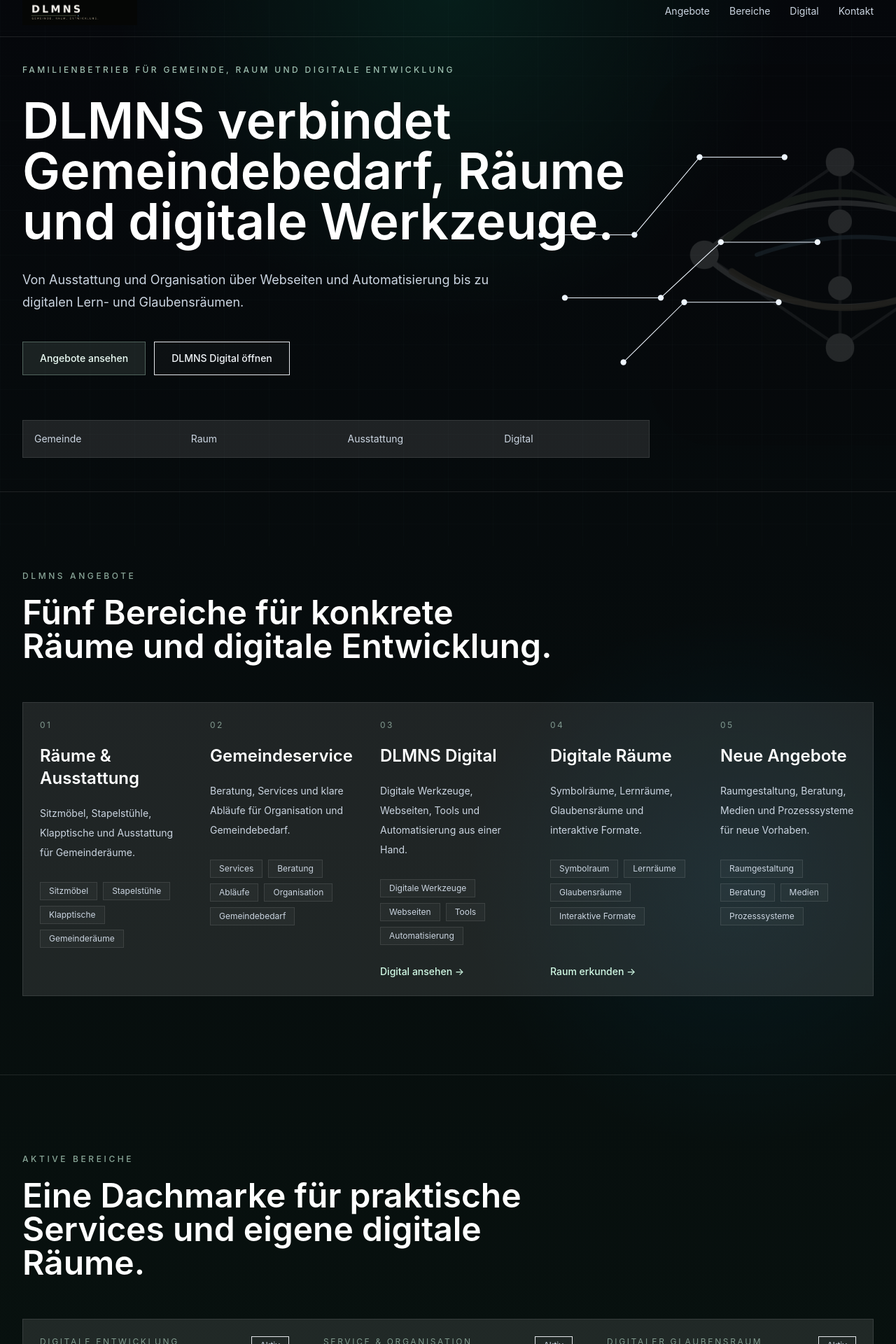
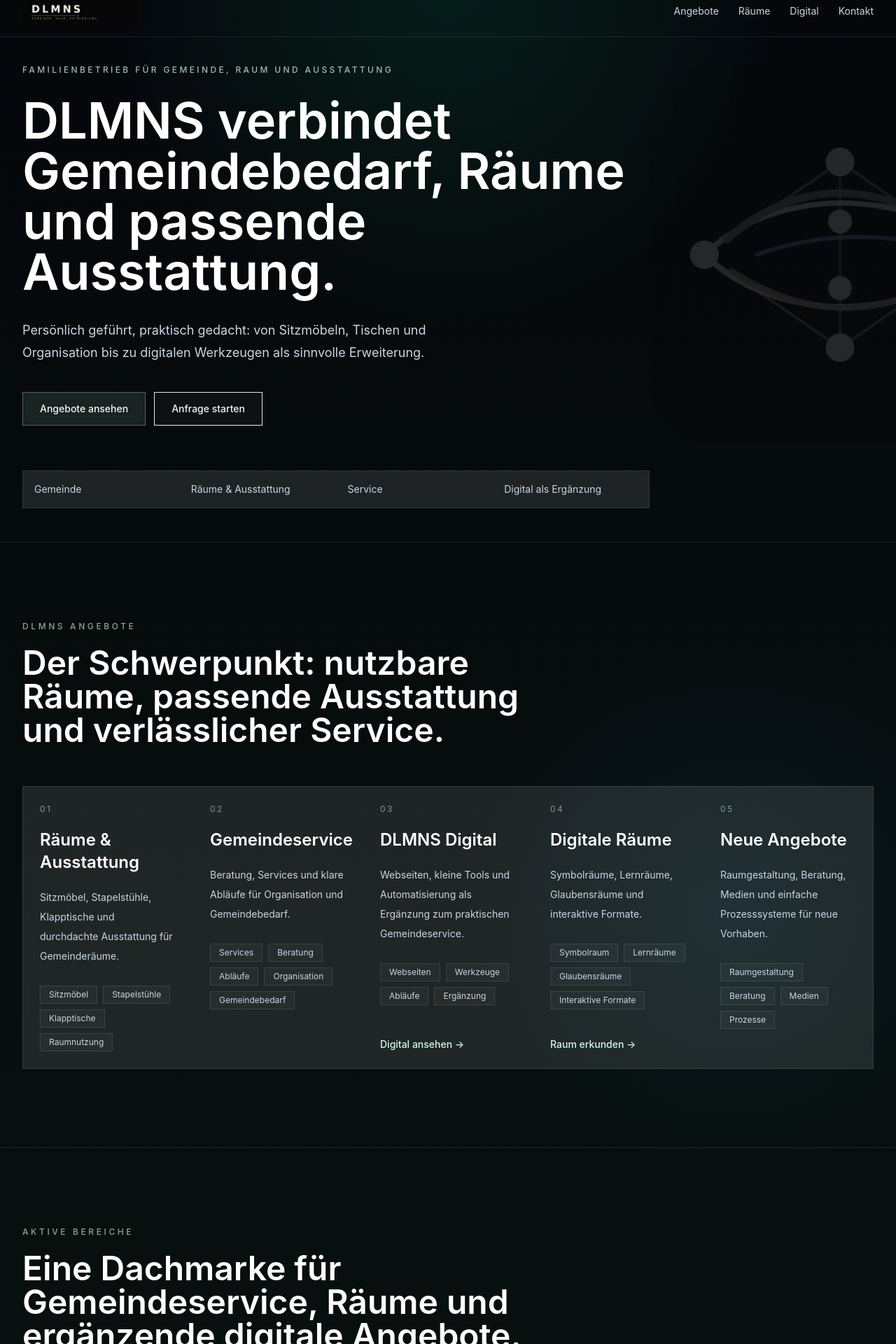
Before and after one commit to PixelFlux782/DLMNS_Main, a Next.js app: page / in a window 1280 px wide. Shown: the part 20-1940 px from the top of the page at 70% size. Built offline with nearby package versions, Linux system fonts and the light colour scheme.

Commit message:
Phase 4 — DLMNS Hauptseite finaler Marken- und Conversion-Audit

```diff
--- a/app/layout.tsx
+++ b/app/layout.tsx
@@ -2,9 +2,9 @@
 import "./globals.css";
 
 export const metadata: Metadata = {
-  title: "DLMNS | Gemeinde, Raum und digitale Entwicklung",
+  title: "DLMNS | Gemeinde, Raum und Ausstattung",
   description:
-    "DLMNS ist ein Familienbetrieb für Gemeindebedarf, Räume, Ausstattung, digitale Werkzeuge und neue Angebotsentwicklung.",
+    "DLMNS ist ein Familienbetrieb für Gemeindebedarf, Räume, Ausstattung, Service und ergänzende digitale Werkzeuge.",
   metadataBase: new URL("https://dlmns.vercel.app"),
   icons: {
     icon: "/dlmns-main-icon.png",
--- a/components/root-page.tsx
+++ b/components/root-page.tsx
@@ -51,7 +51,7 @@
             Angebote
           </a>
           <a className="transition hover:text-white" href="#bereiche">
-            Bereiche
+            Räume
           </a>
           <a className="transition hover:text-white" href="#digital">
             Digital
@@ -82,14 +82,14 @@
       />
       <div className="w-full max-w-[calc(100vw-2.5rem)] sm:max-w-4xl">
         <p className="mb-7 max-w-[22rem] text-xs font-medium uppercase tracking-[0.16em] text-emerald-100/75 sm:max-w-none sm:tracking-[0.28em]">
-          Familienbetrieb für Gemeinde, Raum und digitale Entwicklung
+          Familienbetrieb für Gemeinde, Raum und Ausstattung
         </p>
         <h1 className="max-w-[20rem] text-[1.75rem] font-semibold leading-[1.16] text-white sm:max-w-4xl sm:text-6xl sm:leading-[1.08] lg:text-7xl">
-          DLMNS verbindet Gemeindebedarf, Räume und digitale Werkzeuge.
+          DLMNS verbindet Gemeindebedarf, Räume und passende Ausstattung.
         </h1>
         <p className="mt-8 max-w-[21rem] text-sm leading-7 text-slate-300 sm:max-w-2xl sm:text-lg sm:leading-8">
-          Von Ausstattung und Organisation über Webseiten und Automatisierung bis
-          zu digitalen Lern- und Glaubensräumen.
+          Persönlich geführt, praktisch gedacht: von Sitzmöbeln, Tischen und
+          Organisation bis zu digitalen Werkzeugen als sinnvolle Erweiterung.
         </p>
         <div className="mt-10 flex flex-col gap-3 sm:flex-row">
           <a
@@ -99,18 +99,16 @@
             Angebote ansehen
           </a>
           <a
-            href={primaryLinks.digital}
-            target="_blank"
-            rel="noreferrer"
+            href={primaryLinks.contact}
             className="inline-flex h-12 items-center justify-center border border-white/12 bg-white/[0.03] px-6 text-sm font-medium text-slate-100 transition hover:border-white/24 hover:bg-white/[0.07]"
           >
-            DLMNS Digital öffnen
+            Anfrage starten
           </a>
         </div>
       </div>
 
       <div className="mt-16 grid w-full max-w-[calc(100vw-2.5rem)] grid-cols-2 gap-px border border-white/10 bg-white/10 sm:max-w-4xl sm:grid-cols-4">
-        {["Gemeinde", "Raum", "Ausstattung", "Digital"].map((item) => (
+        {["Gemeinde", "Räume & Ausstattung", "Service", "Digital als Ergänzung"].map((item) => (
           <div key={item} className="bg-ink/72 px-4 py-4 text-sm text-slate-300">
             {item}
           </div>
@@ -129,7 +127,7 @@
             DLMNS Angebote
           </p>
           <h2 className="mt-5 text-3xl font-semibold text-white sm:text-5xl">
-            Fünf Bereiche für konkrete Räume und digitale Entwicklung.
+            Der Schwerpunkt: nutzbare Räume, passende Ausstattung und verlässlicher Service.
           </h2>
         </motion.div>
 
@@ -183,7 +181,7 @@
             Aktive Bereiche
           </p>
           <h2 className="mt-5 text-3xl font-semibold text-white sm:text-5xl">
-            Eine Dachmarke für praktische Services und eigene digitale Räume.
+            Eine Dachmarke für Gemeindeservice, Räume und ergänzende digitale Angebote.
           </h2>
         </motion.div>
 
@@ -235,8 +233,8 @@
 function LogicSection() {
   const points = [
     ["Gemeinde praktisch denken", "DLMNS verbindet Ausstattung, Abläufe und Beratung mit dem Alltag echter Gemeinderäume."],
-    ["Digital ohne Umwege", "Webseiten, Tools und Automatisierung werden so gebaut, dass sie im Betrieb klar nutzbar bleiben."],
-    ["Neue Räume eröffnen", "Lernräume, Glaubensräume und Medienformate machen Inhalte zugänglich und interaktiv."]
+    ["Räume verlässlich ausstatten", "Sitzmöbel, Tische und Organisation werden so gedacht, dass sie im Gemeindebetrieb einfach funktionieren."],
+    ["Digital sinnvoll ergänzen", "Webseiten, Tools und Automatisierung kommen dort dazu, wo sie Abläufe spürbar leichter machen."]
   ];
 
   return (
@@ -274,12 +272,12 @@
           <div className="mt-6 grid gap-10 lg:grid-cols-[1.05fr_0.95fr] lg:items-end">
             <div>
               <h2 className="text-3xl font-semibold text-white sm:text-5xl">
-                Der digitale Bereich für Webseiten, Werkzeuge und Automatisierung.
+                Ergänzend digital: Webseiten, Werkzeuge und Automatisierung.
               </h2>
               <p className="mt-6 max-w-2xl text-sm leading-7 text-slate-300 sm:text-base">
-                DLMNS Digital ergänzt den Gemeindeservice um digitale Produktentwicklung:
-                von klaren Webseiten bis zu kleinen Tools, Prozesssystemen und
-                automatisierten Abläufen.
+                DLMNS Digital ist kein Ersatz für den praktischen Gemeindeservice,
+                sondern erweitert ihn: von klaren Webseiten bis zu kleinen Tools,
+                Prozesssystemen und automatisierten Abläufen.
               </p>
             </div>
             <a
@@ -305,7 +303,7 @@
           Einstieg
         </p>
         <h2 className="mt-5 text-3xl font-semibold text-white sm:text-5xl">
-          Du suchst Ausstattung, Beratung oder ein digitales System für Gemeinde
+          Du suchst Ausstattung, Beratung oder digitale Unterstützung für Gemeinde
           und Raum?
         </h2>
         <a
@@ -335,7 +333,8 @@
             sizes="(min-width: 640px) 256px, 224px"
           />
           <p className="mt-4 max-w-md leading-7">
-            Familienbetrieb für Gemeinde, Raum, Ausstattung und digitale Entwicklung.
+            Familienbetrieb für Gemeinde, Raum, Ausstattung und ergänzende digitale
+            Werkzeuge.
           </p>
         </div>
         <div className="grid gap-3 sm:grid-cols-2 lg:justify-self-end">
@@ -359,25 +358,7 @@
 function SystemBackdrop() {
   return (
     <div aria-hidden="true" className="pointer-events-none fixed inset-0 -z-10">
-      <div className="absolute inset-0 opacity-[0.14] [background-image:linear-gradient(rgba(148,163,184,0.18)_1px,transparent_1px),linear-gradient(90deg,rgba(148,163,184,0.18)_1px,transparent_1px)] [background-size:64px_64px]" />
-      <svg
-        className="absolute right-[-8rem] top-24 hidden h-[34rem] w-[34rem] text-emerald-100/16 md:block lg:right-[5vw]"
-        viewBox="0 0 520 520"
-        fill="none"
-      >
-        <path d="M97 248H224L313 142H429" stroke="currentColor" strokeWidth="1" />
-        <path d="M129 334H260L342 258H474" stroke="currentColor" strokeWidth="1" />
-        <path d="M209 422L292 340L421 340" stroke="currentColor" strokeWidth="1" />
-        {[97, 224, 313, 429, 129, 260, 342, 474, 209, 292, 421].map((x, index) => (
-          <circle
-            key={`${x}-${index}`}
-            cx={x}
-            cy={[248, 248, 142, 142, 334, 334, 258, 258, 422, 340, 340][index]}
-            r="4"
-            fill="currentColor"
-          />
-        ))}
-      </svg>
+      <div className="absolute inset-0 opacity-[0.08] [background-image:linear-gradient(rgba(148,163,184,0.16)_1px,transparent_1px),linear-gradient(90deg,rgba(148,163,184,0.16)_1px,transparent_1px)] [background-size:80px_80px]" />
     </div>
   );
 }
--- a/lib/worlds.ts
+++ b/lib/worlds.ts
@@ -18,8 +18,8 @@
 export const offers: DlmnsOffer[] = [
   {
     name: "Räume & Ausstattung",
-    summary: "Sitzmöbel, Stapelstühle, Klapptische und Ausstattung für Gemeinderäume.",
-    items: ["Sitzmöbel", "Stapelstühle", "Klapptische", "Gemeinderäume"]
+    summary: "Sitzmöbel, Stapelstühle, Klapptische und durchdachte Ausstattung für Gemeinderäume.",
+    items: ["Sitzmöbel", "Stapelstühle", "Klapptische", "Raumnutzung"]
   },
   {
     name: "Gemeindeservice",
@@ -28,8 +28,8 @@
   },
   {
     name: "DLMNS Digital",
-    summary: "Digitale Werkzeuge, Webseiten, Tools und Automatisierung aus einer Hand.",
-    items: ["Digitale Werkzeuge", "Webseiten", "Tools", "Automatisierung"],
+    summary: "Webseiten, kleine Tools und Automatisierung als Ergänzung zum praktischen Gemeindeservice.",
+    items: ["Webseiten", "Werkzeuge", "Abläufe", "Ergänzung"],
     href: "https://dlmn-sdigital.vercel.app/",
     cta: "Digital ansehen"
   },
@@ -42,29 +42,36 @@
   },
   {
     name: "Neue Angebote",
-    summary: "Raumgestaltung, Beratung, Medien und Prozesssysteme für neue Vorhaben.",
-    items: ["Raumgestaltung", "Beratung", "Medien", "Prozesssysteme"]
+    summary: "Raumgestaltung, Beratung, Medien und einfache Prozesssysteme für neue Vorhaben.",
+    items: ["Raumgestaltung", "Beratung", "Medien", "Prozesse"]
   }
 ];
 
 export const worlds: DlmnsWorld[] = [
   {
+    name: "Gemeindeservice",
+    category: "Service & Organisation",
+    description:
+      "Praktische Unterstützung für Abläufe, Ausstattung, Kommunikation und konkreten Bedarf in Gemeinderäumen.",
+    status: "Aktiv",
+    href: "https://gemeindeservice2.vercel.app/",
+    cta: "Ansehen"
+  },
+  {
+    name: "Räume & Ausstattung",
+    category: "Gemeinde & Raum",
+    description:
+      "Sitzmöbel, Stapelstühle, Klapptische und durchdachte Ausstattung für nutzbare Gemeinderäume.",
+    status: "Im Aufbau"
+  },
+  {
     name: "DLMNS Digital",
-    category: "Digitale Entwicklung",
+    category: "Digitale Ergänzung",
     description:
-      "Webseiten, Werkzeuge, Automatisierung und Produktlogik für Gemeinden, Projekte und kleine Organisationen.",
+      "Webseiten, Werkzeuge und Automatisierung für Gemeinden, Projekte und kleine Organisationen, wenn Digitales wirklich entlastet.",
     status: "Aktiv",
     href: "https://dlmn-sdigital.vercel.app/",
     cta: "Öffnen"
-  },
-  {
-    name: "Gemeindeservice",
-    category: "Service & Organisation",
-    description:
-      "Praktische Unterstützung für Abläufe, Ausstattung, Kommunikation und Bedarf in Gemeinderäumen.",
-    status: "Aktiv",
-    href: "https://gemeindeservice2.vercel.app/",
-    cta: "Ansehen"
   },
   {
     name: "Bibel Symbolraum",
@@ -74,13 +81,6 @@
     status: "Aktiv",
     href: "https://bibel-symbolraum.vercel.app/",
     cta: "Erkunden"
-  },
-  {
-    name: "Räume & Ausstattung",
-    category: "Gemeinde & Raum",
-    description:
-      "Sitzmöbel, Stapelstühle, Klapptische und durchdachte Ausstattung für nutzbare Gemeinderäume.",
-    status: "Im Aufbau"
   },
   {
     name: "Neue Angebote",
```
